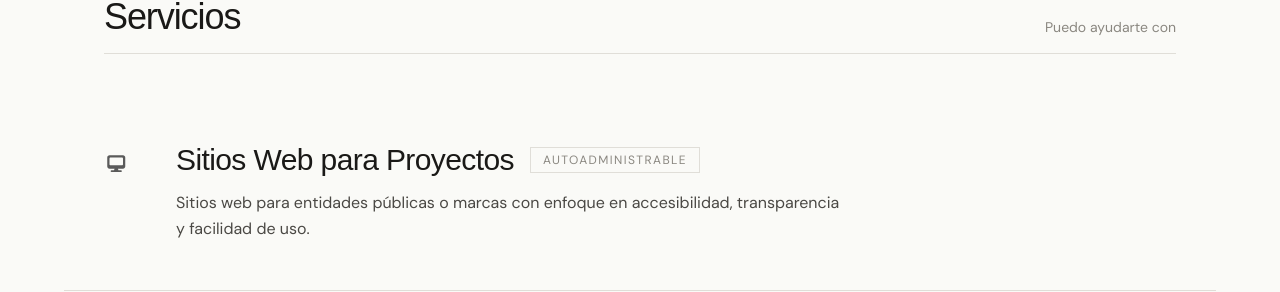
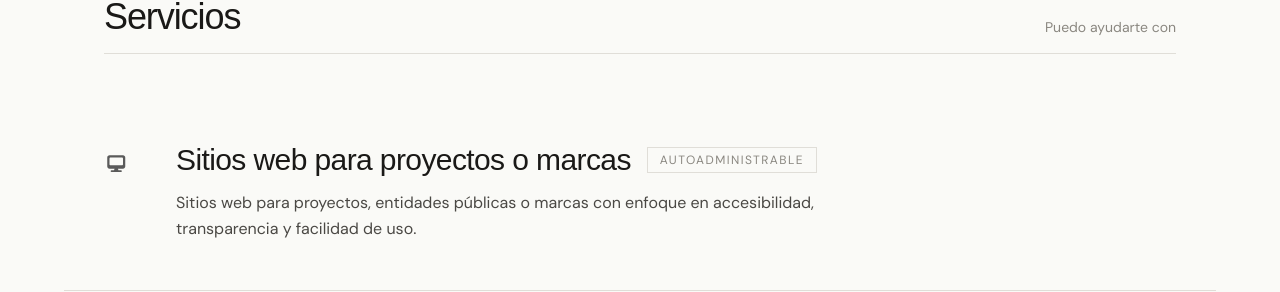
Before and after one commit to AlbertoRodBa/kulp-web, a Next.js app: page / in a window 1280 px wide. Shown: the part 883-1175 px from the top of the page. Built offline with nearby package versions, Linux system fonts and the light colour scheme; no server answers.

Commit message:
modificación en contenido de servicios

```diff
--- a/components/Services.tsx
+++ b/components/Services.tsx
@@ -10,9 +10,9 @@ import {
 
 const services = [
   {
-    title: "Sitios Web para Proyectos",
+    title: "Sitios web para proyectos o marcas",
     description:
-      "Sitios web para entidades públicas o marcas con enfoque en accesibilidad, transparencia y facilidad de uso.",
+      "Sitios web para proyectos, entidades públicas o marcas con enfoque en accesibilidad, transparencia y facilidad de uso.",
     tag: "Autoadministrable",
     icon: faDesktop,
   },
```
